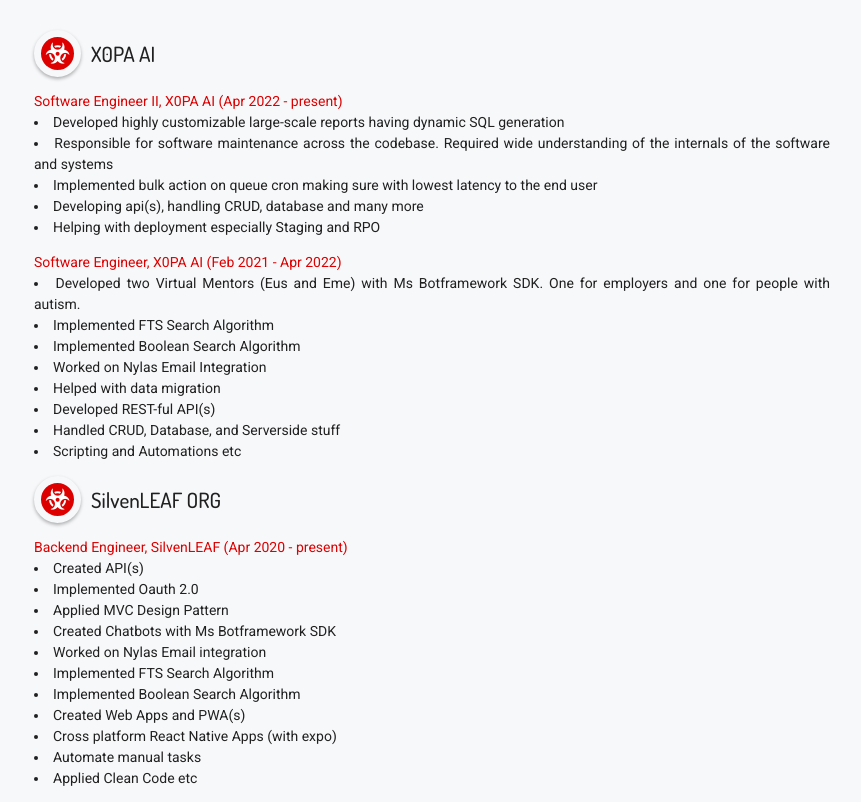
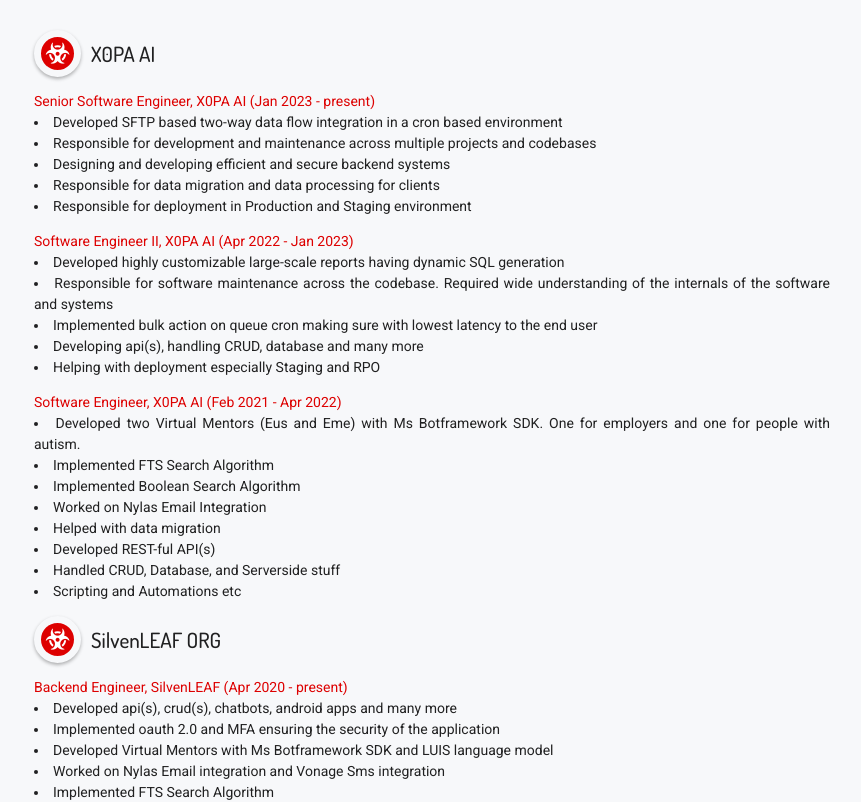
Before and after one commit to SilvenLEAF/SilvenLEAF.github.io, a React (Create React App) app in the folder client/: page / in a window 1280 px wide. Shown: the part 1760-2562 px from the top of the page, without its empty margins (208-1069 px from the left). Built offline with nearby package versions, Linux system fonts and the light colour scheme; a web font is replaced by a local one.

Commit message:
feat(xp): promoted to Senior Software Engineer

```diff
--- a/client/src/components/about/About.tsx
+++ b/client/src/components/about/About.tsx
@@ -14,12 +14,17 @@
         </p>
 
         <p className="myAboutParagraph" >
-          I am also insanely in love with Chinese and Japanese. I'm a big fan of tech and ULTRA BIG FAN of Chinese Sweet FLUFFY ROMANCE DRAMAS. I'm an introvert. I love listening to JPOP. Favorite singer Kenshi Younezu. Favorite color is Red. Favorite hobby Programming.
+          I am also insanely in love with Chinese and Japanese. I'm a big fan of serverside programming and an ULTRA BIG FAN of Chinese Sweet FLUFFY ROMANCE DRAMAS. I'm an introvert. I love listening to JPOP and CPOP. Favorite singer Kenshi Younezu. Favorite color is Red. Favorite hobby is learning Chinese!
         </p>
 
         <div className="myAboutQA">
           <div className="myAboutTitle">Real Name</div>
           <div className="myAboutAnswer">Manash Sarma</div>
+        </div>
+
+        <div className="myAboutQA">
+          <div className="myAboutTitle">Son of</div>
+          <div className="myAboutAnswer">Mihir Kanti Sarma (Moti Sarma) and Asha Rani Sarma</div>
         </div>
 
 
@@ -51,7 +56,7 @@
 
         <div className="myAboutQA">
           <div className="myAboutTitle">Gender</div>
-          <div className="myAboutAnswer">Male</div>
+          <div className="myAboutAnswer">I'm a boy</div>
         </div>
 
 
@@ -67,7 +72,7 @@
 
         <div className="myAboutQA">
           <div className="myAboutTitle">Hobbies</div>
-          <div className="myAboutAnswer">Programming, Learning Chinese/Japanese, Creating, Problem Solving</div>
+          <div className="myAboutAnswer">Programming, Learning Chinese/Japanese, Problem Solving</div>
         </div>
 
 
--- a/client/src/components/xperience/Xperience.tsx
+++ b/client/src/components/xperience/Xperience.tsx
@@ -17,7 +17,29 @@
 
         <div className="companyXp">
           <p className="expSectionTitle myThemeColorText" style={{ marginBottom: "0px" }}>
-            <i className={`circle myMainIcon`}></i> Software Engineer II, X0PA AI (Apr 2022 - present)
+            <i className={`circle myMainIcon`}></i> Senior Software Engineer, X0PA AI (Jan 2023 - present)
+          </p>
+          <p style={{ marginTop: "0px" }}>
+
+            <li>
+              Developed SFTP based two-way data flow integration in a cron based environment
+            </li>
+            <li>
+              Responsible for development and maintenance across multiple projects and codebases
+            </li>
+            <li>
+              Designing and developing efficient and secure backend systems
+            </li>
+            <li>
+              Responsible for data migration and data processing for clients
+            </li>
+            <li>
+              Responsible for deployment in Production and Staging environment
+            </li>
+          </p>
+
+          <p className="expSectionTitle myThemeColorText" style={{ marginBottom: "0px" }}>
+            <i className={`circle myMainIcon`}></i> Software Engineer II, X0PA AI (Apr 2022 - Jan 2023)
           </p>
           <p style={{ marginTop: "0px" }}>
 
@@ -84,19 +106,16 @@
           </p>
           <p style={{ marginTop: "0px" }}>
             <li>
-              Created API(s)
+              Developed api(s), crud(s), chatbots, android apps and many more
             </li>
             <li>
-              Implemented Oauth 2.0
+              Implemented oauth 2.0 and MFA ensuring the security of the application
             </li>
             <li>
-              Applied MVC Design Pattern
+              Developed Virtual Mentors with Ms Botframework SDK and LUIS language model
             </li>
             <li>
-              Created Chatbots with Ms Botframework SDK
-            </li>
-            <li>
-              Worked on Nylas Email integration
+              Worked on Nylas Email integration and Vonage Sms integration
             </li>
             <li>
               Implemented FTS Search Algorithm
@@ -105,16 +124,13 @@
               Implemented Boolean Search Algorithm
             </li>
             <li>
-              Created Web Apps and PWA(s)
+              Applied MVC Design Pattern and SOLID principles ensuring clean code
             </li>
             <li>
-              Cross platform React Native Apps (with expo)
+              Developed Cross Platform React Native Apps
             </li>
             <li>
-              Automate manual tasks
-            </li>
-            <li>
-              Applied Clean Code etc
+              Automated manual tasks and many more
             </li>
           </p>
         </div>
```
